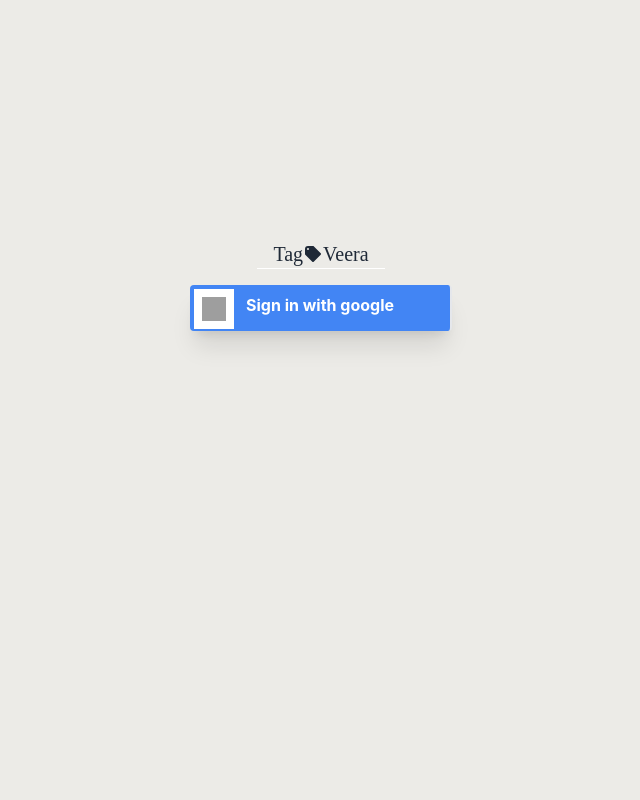
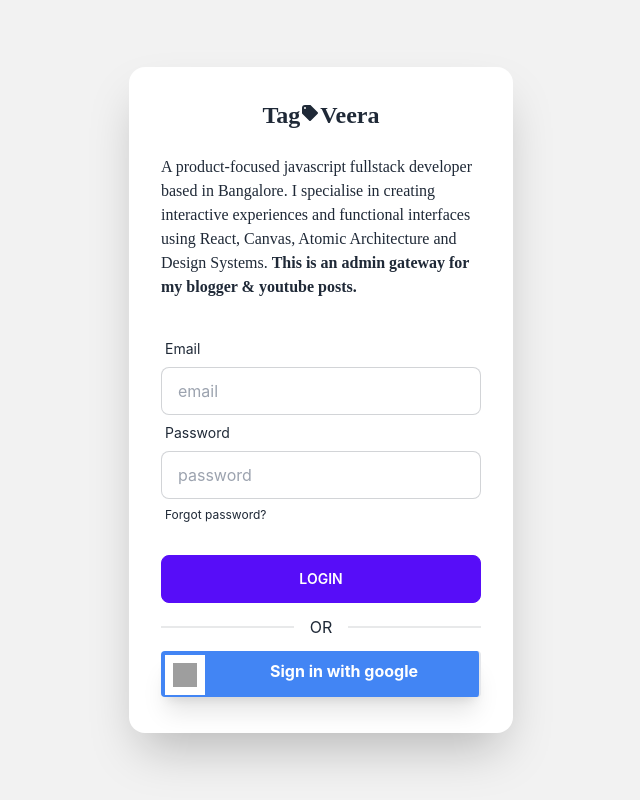
Before and after one commit to obulareddyveera/mytechlife, a Next.js app: page /tag/blogger in a window 1280 px wide. Shown: the whole page, without its empty margins (319-959 px from the left). Built offline with nearby package versions, Linux system fonts and the light colour scheme; no server answers; grey boxes are pictures that could not be loaded.

Commit message:
updated oauth login page for admin portal

```diff
--- a/components/common/logo.js
+++ b/components/common/logo.js
@@ -2,17 +2,17 @@
 import Link from 'next/link';
 
 
-const MtlLogo = () => {
+const MtlLogo = ({fontSize = 'text-xl'}) => {
     return (
         <Link href="/" className="flex items-center">
             <div className="flex w-fit">
-                <span className="font-MsMadi text-xl">Tag</span>
+                <span className={`font-MsMadi ${fontSize}`}>Tag</span>
                 <div className="mt-1">
                     <svg xmlns="http://www.w3.org/2000/svg" className="h-5 w-5" viewBox="0 0 20 20" fill="currentColor">
                         <path fillRule="evenodd" d="M17.707 9.293a1 1 0 010 1.414l-7 7a1 1 0 01-1.414 0l-7-7A.997.997 0 012 10V5a3 3 0 013-3h5c.256 0 .512.098.707.293l7 7zM5 6a1 1 0 100-2 1 1 0 000 2z" clipRule="evenodd" />
                     </svg>
                 </div>
-                <span className="font-MsMadi text-xl">Veera</span>
+                <span className={`font-MsMadi ${fontSize}`}>Veera</span>
             </div>
         </Link>
     )
--- a/pages/tag/blogger/index.js
+++ b/pages/tag/blogger/index.js
@@ -18,6 +18,7 @@
 import TemplatesDashboard from '../../../projects/blogger/templates/dashboard';
 import Whiteboard from '../../../projects/whitebord';
 import Storyboard from '../../../projects/blogger/storyboard';
+import GoogOAuth from '../../../projects/blogger/oauth';
 
 export default function Header() {
     const [links, setLinks] = useState([])
@@ -85,21 +86,7 @@
 
                 ) : (
                     <section className="h-screen w-screen bg-[#ecebe7]">
-                        <div className="flex flex-col items-center justify-center w-full h-fit">
-                            <div className="flex flex-col items-center justify-center mt-52 ">
-                                <div className="m-4 p-4 pb-0 flex justify-center md:justify-end border-b border-white">
-                                    <MtlLogo />
-                                </div>
-                                <button onClick={handleSignin}>
-                                    <div className="flex text-white bg-[#4285f4] border-r-2 shadow-xl relative w-fit pr-12 h-[46px] rounded">
-                                        <div className="m-1 bg-white w-[40px] h-[40px]">
-                                            <img className="absolute mt-2 ml-2 w-6 h-6" src="https://upload.wikimedia.org/wikipedia/commons/5/53/Google_%22G%22_Logo.svg" />
-                                        </div>
-                                        <p className="text-center align-middle p-2"><b>Sign in with google</b></p>
-                                    </div>
-                                </button>
-                            </div>
-                        </div>
+                        <GoogOAuth onGoogleSignIn={handleSignin} />
                     </section>
                 )
             }
--- /dev/null
+++ b/projects/blogger/oauth/index.js
@@ -0,0 +1,57 @@
+import React from 'react';
+import MtlLogo from '../../../components/common/logo';
+
+const GoogOAuth = ({ onGoogleSignIn }) => {
+    return (
+        <div class="hero min-h-screen bg-base-200">
+            <div class="hero-content flex-col lg:flex-row-reverse">
+
+                <div class="card flex-shrink-0 w-full max-w-sm shadow-2xl bg-base-100">
+                    <div class="card-body">
+                        <div class="flex flex-col items-center justify-center text-center lg:text-left">
+                            <h1 class="text-5xl font-bold">
+                                <MtlLogo fontSize="text-2xl" />
+                            </h1>
+                            <p class="py-6 font-RobotoSlab">A product-focused javascript fullstack developer based in Bangalore. I specialise in creating interactive experiences and functional interfaces using React, Canvas, Atomic Architecture and Design Systems. <span className="font-bold">This is an admin gateway for my blogger & youtube posts.</span></p>
+                        </div>
+                        <div class="flex flex-col w-full border-opacity-50">
+                            <div class="h-fit w-full">
+                                <div class="form-control">
+                                    <label class="label">
+                                        <span class="label-text">Email</span>
+                                    </label>
+                                    <input type="text" placeholder="email" class="input input-bordered" />
+                                </div>
+                                <div class="form-control">
+                                    <label class="label">
+                                        <span class="label-text">Password</span>
+                                    </label>
+                                    <input type="text" placeholder="password" class="input input-bordered" />
+                                    <label class="label">
+                                        <a href="#" class="label-text-alt link link-hover">Forgot password?</a>
+                                    </label>
+                                </div>
+                                <div class="form-control mt-6">
+                                    <button class="btn btn-primary">Login</button>
+                                </div>
+                            </div>
+                            <div class="divider">OR</div>
+                            <div class="h-fit w-full">
+                                <button onClick={onGoogleSignIn} className="w-full">
+                                    <div className="flex text-white bg-[#4285f4] border-r-2 shadow-xl relative w-full h-[46px] rounded">
+                                        <div className="m-1 bg-white w-[40px] h-[40px]">
+                                            <img className="absolute mt-2 ml-2 w-6 h-6" src="https://upload.wikimedia.org/wikipedia/commons/5/53/Google_%22G%22_Logo.svg" />
+                                        </div>
+                                        <p className="text-center align-middle p-2"><b>Sign in with google</b></p>
+                                    </div>
+                                </button>
+                            </div>
+                        </div>
+                    </div>
+                </div>
+            </div>
+        </div>
+    )
+}
+
+export default GoogOAuth;
```
